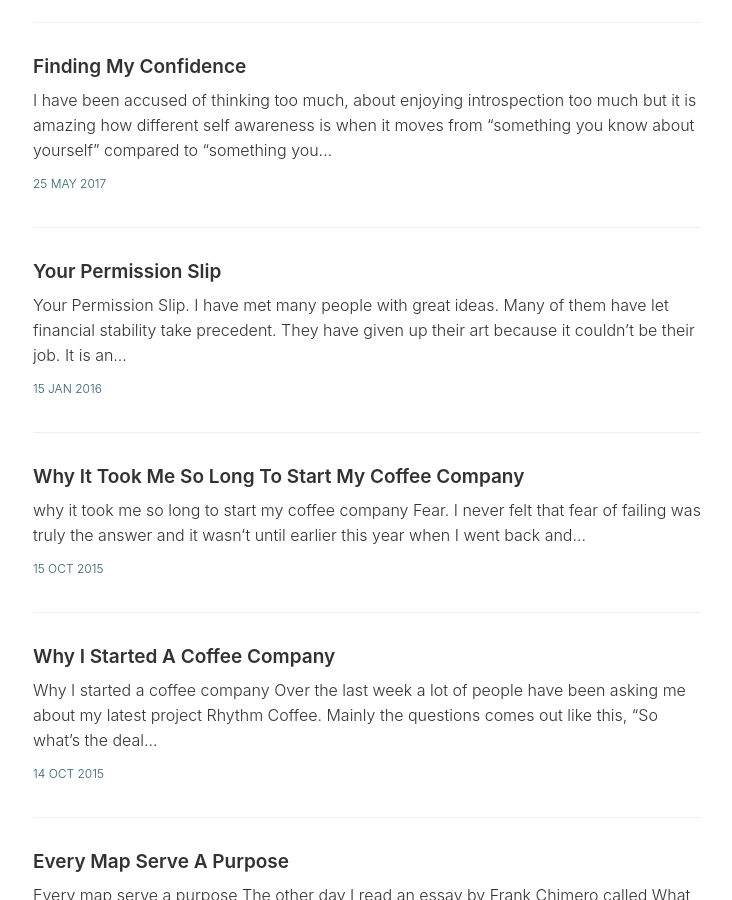
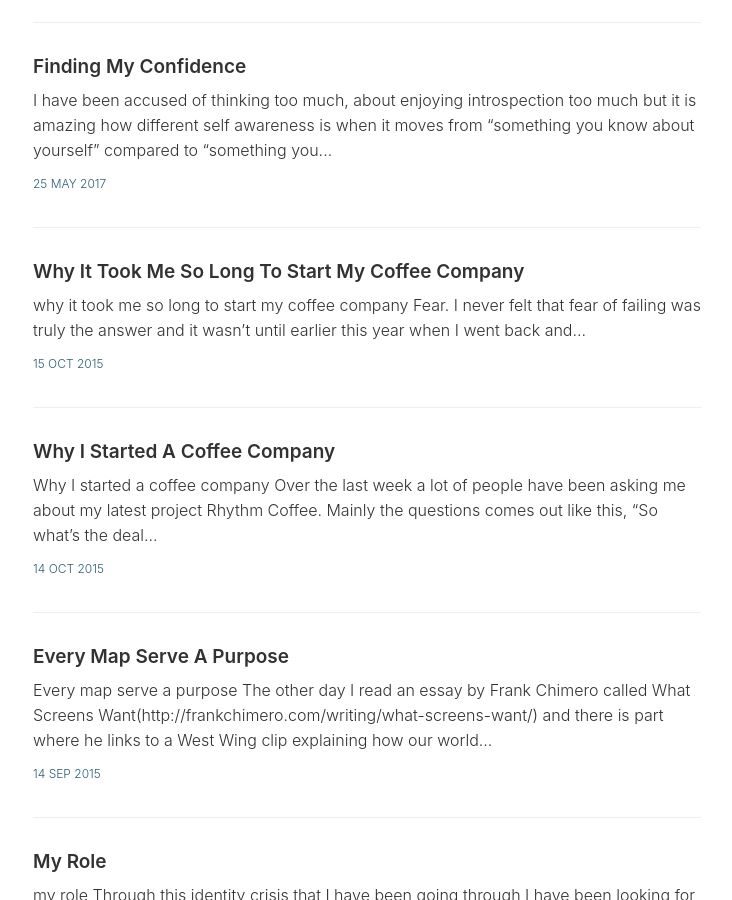
Before and after one commit to jaredhenriques/blog, a Jekyll site: the page built from index.html, in a window 1280 px wide and 900 px high, scrolled down 2402 px. Shown: the whole window, without its empty margins (273-1005 px from the left). Built offline with Jekyll 4.4.1, drawn with Linux system fonts in a browser that asks for light colours; the list of posts is cut into pages by our own code.

Commit message:
Update 2016-01-15-Your-Permission-Slip.md

```diff
--- a/_posts/2016-01-15-Your-Permission-Slip.md
+++ b/_posts/2016-01-15-Your-Permission-Slip.md
@@ -1,5 +1,6 @@
-# Your Permission Slip.
-
+---
+published: false
+---
 I have met many people with great ideas. Many of them have let financial stability take precedent. They have given up their art because it couldn't be their job. It is an all or nothing scenario with them. If they cannot afford to do it full time, they cannot afford to do it at all. "I don’t have time" seems to be synonymous with “I’m scared that I will fail.” Of course you’re afraid to fail, but really what would be so bad about failing?
 
 Failing = learning
```
